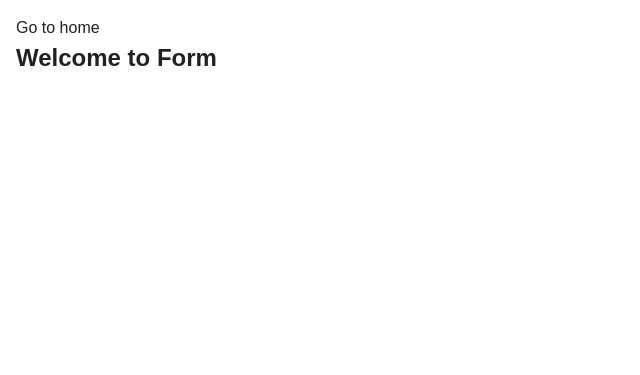
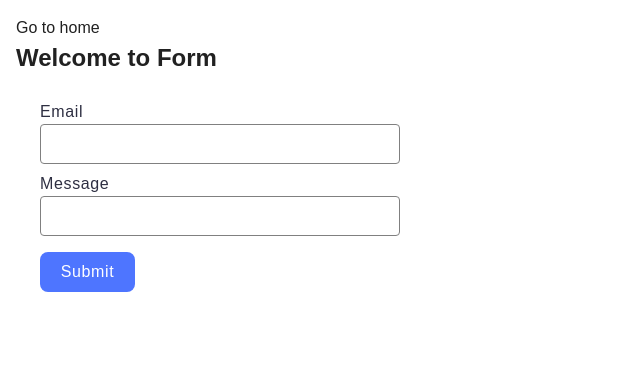
Before and after one commit to EZH1809/goit-js-hw-09, a website built with Vite: page src/2-form.html in a window 1280 px wide. Shown: the whole page, without its empty margins (0-640 px from the left). Built offline with nearby package versions, Linux system fonts and the light colour scheme.

Commit message:
add form

```diff
--- a/src/2-form.html
+++ b/src/2-form.html
@@ -14,6 +14,20 @@
     <a href="./index.html">Go to home</a>
     <h1>Welcome to Form</h1>
   </section>
+  <form class="message-form">
+    <label>
+      Email
+      <input type="email" name="email" />
+    </label>
+    <label>
+      Message
+      <input type="message" name="message" />
+    </label>
+    <button type="submit">Submit</button>
+  </form>
+
+
+  </form>
   <script type="module" src="./js/2-form.js"></script>
 </body>
 
--- a/src/css/2-form.css
+++ b/src/css/2-form.css
@@ -8,3 +8,47 @@ body {
   color: #212121;
   line-height: 1.5;
 }
+.message-form {
+  border-radius: 8px;
+  padding: 24px;
+  width: 408px;
+  height: 296px;
+}
+.message-form label {
+  font-size: 16px;
+  font-weight: 400;
+  line-height: 1.5;
+  letter-spacing: 0.64px;
+  color: #2e2f42;
+  display: block;
+}
+.message-form label:nth-child(2) input {
+  margin-bottom: 16px;
+}
+.message-form input {
+  width: 360px;
+  height: 40px;
+  border-radius: 4px;
+  border: 1px solid #808080;
+  margin-bottom: 8px;
+}
+
+button {
+  border-radius: 8px;
+  border: none;
+  padding: 8px 16px;
+  width: 95px;
+  height: 40px;
+  background: #4e75ff;
+  font-family: 'Montserrat', sans-serif;
+  font-weight: 500;
+  font-size: 16px;
+  line-height: 1.5;
+  letter-spacing: 0.04em;
+  color: #fff;
+  cursor: pointer;
+}
+button:hover,
+button:focus {
+  opacity: 0.8;
+}
```
